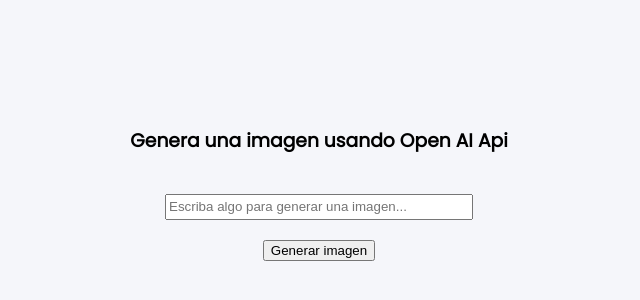
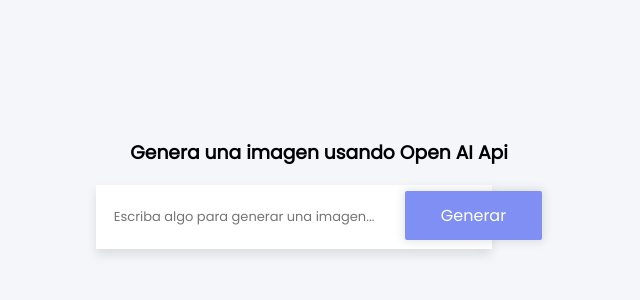
Before and after one commit to daviardev/chatgpt-clone, a Next.js app: page / in a window 1280 px wide. Shown: the part 216-516 px from the top of the page, without its empty margins (321-961 px from the left). Built offline with nearby package versions, Linux system fonts and the light colour scheme; no server answers.

Commit message:
feat: Styles for the input generate image

```diff
--- a/src/pages/index.js
+++ b/src/pages/index.js
@@ -39,12 +39,19 @@
 
     <div className={styles.app__main}>
       <h3>Genera una imagen usando Open AI Api</h3>
-      <input
-        className={styles.app__input}
-        placeholder='Escriba algo para generar una imagen...'
-        onChange={e => setPrompt(e.target.value)}
-      />
-      <button onClick={generateImage}>Generar imagen</button>
+      <form>
+        <input
+          className={styles.app__input}
+          placeholder='Escriba algo para generar una imagen...'
+          onChange={e => setPrompt(e.target.value)}
+        />
+        <input
+        type='button'
+        value='Generar'
+        onClick={generateImage}
+        className={styles.app__button}
+        />
+      </form>
 
       {
         image.length > 0 ?
--- a/src/styles/Home.module.css
+++ b/src/styles/Home.module.css
@@ -4,12 +4,45 @@
   flex-direction: column;
 }
 
+.app__button {
+  font: inherit;
+  color: inherit;
+  border: 0;
+  cursor: pointer;
+  display: inline-block;
+  outline: 0;
+  background: #7f8ff4;
+  color: #fff;
+  margin-left: -87px;
+  padding: 12px 36px;
+  transition: all 200ms ease-in;
+  box-shadow: 0 0 10px 2px rgba(0, 0, 0, .1);
+  border-radius: 2px;
+}
+
+.app__button:hover {
+  background: #6c7de9;
+}
+
+.app__button:active {
+  background-color: #7f8ff4;
+  box-shadow: 0 0 .2px 2px;
+}
+
 .app__input {
-  width: 300px;
-  height: 20px;
-  margin: 20px;
+  font: inherit;
+  color: #a3a3a3;
+  width: 360px;
+  border: 0;
+  outline: 0;
+  font-size: 13px;
+  padding: 22px 18px;
+  background: #fff;
+  box-shadow: 0 6px 10px 0 rgba(0, 0, 0, .1);
 }
 
 .image {
+  box-shadow: 0 6px 10px 0 rgba(0, 0, 0, .1);
   margin-top: 20px;
+  border-radius: 5px;
 }
```
